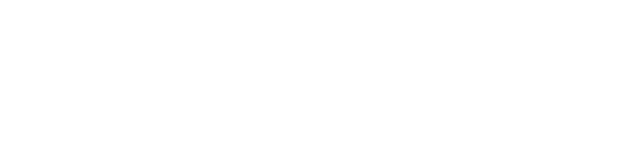
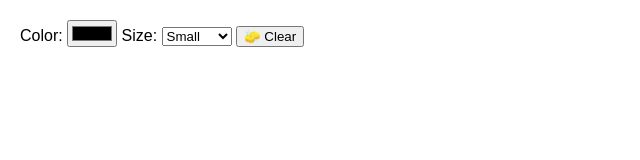
Before and after one commit to Ganesh-192373008/board, a website: page index.html in a window 1280 px wide. Shown: the whole page, without its empty margins (0-640 px from the left). Drawn offline with Linux system fonts and the light colour scheme.

Commit message:
Update index.html

```diff
--- a/index.html
+++ b/index.html
@@ -5,11 +5,43 @@
   <meta name="viewport" content="width=device-width, initial-scale=1.0" />
   <title>Collaborative Whiteboard</title>
   <style>
-    html, body { margin: 0; height: 100%; overflow: hidden; }
-    canvas      { display: block; width: 100%; height: 100%; background: #fff; }
+    body, html {
+      margin: 0;
+      padding: 0;
+      overflow: hidden;
+      font-family: sans-serif;
+    }
+    #controls {
+      position: fixed;
+      top: 10px;
+      left: 10px;
+      z-index: 10;
+      background: rgba(255, 255, 255, 0.8);
+      padding: 10px;
+      border-radius: 8px;
+    }
+    canvas {
+      display: block;
+      width: 100%;
+      height: 100%;
+      background: #fff;
+    }
   </style>
 </head>
 <body>
+  <div id="controls">
+    <label>Color:
+      <input type="color" id="colorPicker" value="#000000">
+    </label>
+    <label>Size:
+      <select id="brushSize">
+        <option value="2">Small</option>
+        <option value="5">Medium</option>
+        <option value="10">Large</option>
+      </select>
+    </label>
+    <button id="clearBtn">🧽 Clear</button>
+  </div>
   <canvas id="board"></canvas>
   <script src="script.js"></script>
 </body>
```
